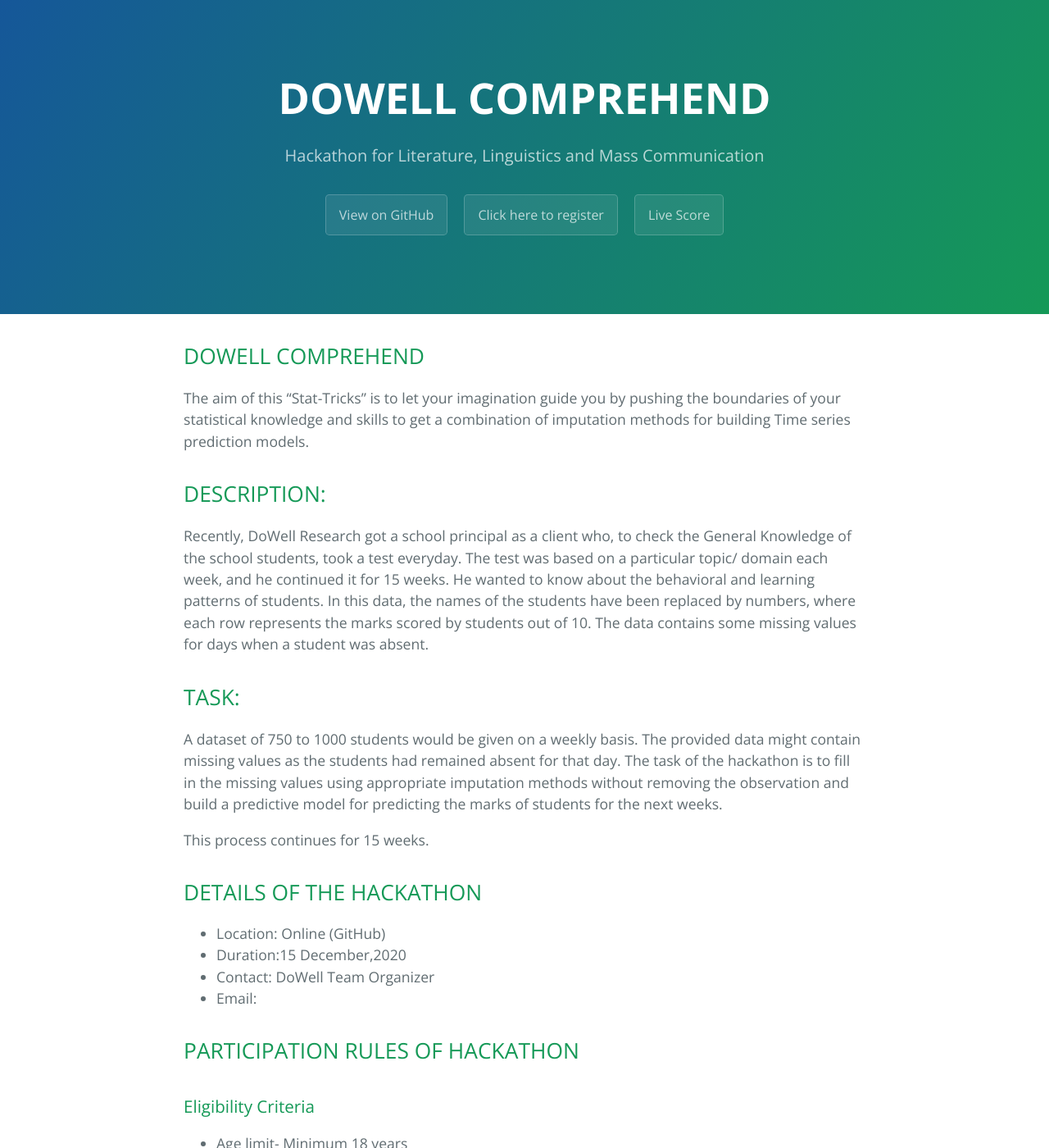
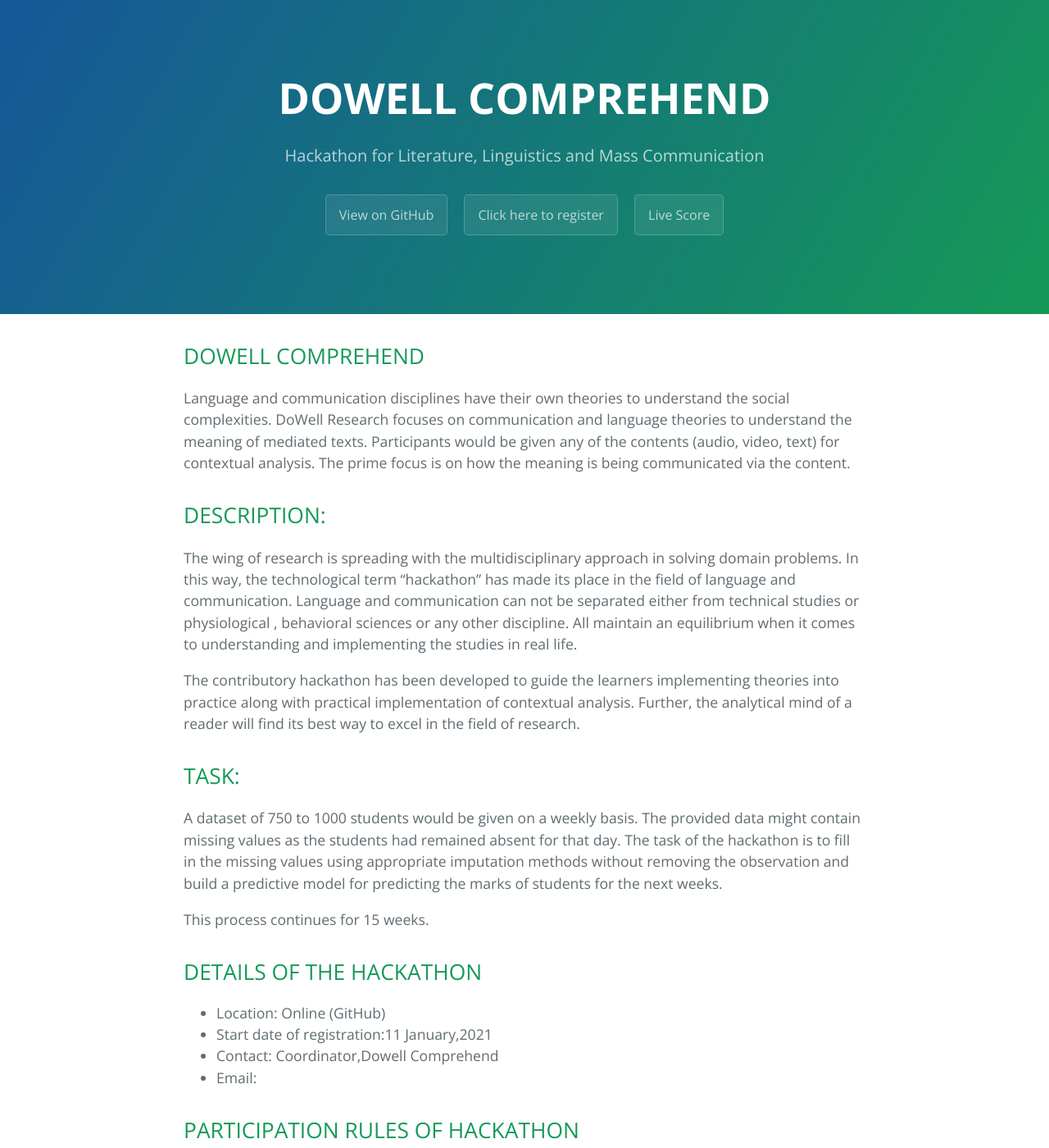
Before and after one commit to DowellLivingLab/Dowell-Comprehend, a Jekyll site: the page built from index.md, in a window 1280 px wide and 1400 px high. Shown: the whole window at 82% size. Built offline with Jekyll 4.4.1, drawn with Linux system fonts in a browser that asks for light colours; our own code applies the rules of GitHub Pages for plain Markdown files.

Commit message:
Update index.md

```diff
--- a/index.md
+++ b/index.md
@@ -1,12 +1,12 @@
 
 ## DOWELL COMPREHEND
 
-The aim of this “Stat-Tricks” is to let your imagination guide you by pushing the boundaries of your statistical knowledge and skills to get a combination of imputation methods for building Time series prediction models.
-
+Language and communication disciplines have their own theories to understand the social complexities. DoWell Research focuses on communication and language theories to understand the meaning of mediated texts. Participants would be given any of the contents (audio, video, text) for contextual analysis. The prime focus is on how the meaning is being communicated via the content.
 
 ## DESCRIPTION:
+The wing of research is spreading with the multidisciplinary approach in solving domain problems. In this way, the technological term “hackathon” has made its place in the field of language and communication. Language and communication can not be separated either from technical studies or physiological , behavioral sciences or any other discipline. All maintain an equilibrium when it comes to understanding and implementing the studies in real life.
 
-Recently, DoWell Research got a school principal as a client who, to check the General Knowledge of the school students, took a test everyday. The test was based on a particular topic/ domain each week, and he continued it for 15 weeks. He wanted to know about the behavioral and learning patterns of students. In this data, the names of the students have been replaced by numbers, where each row represents the marks scored by students out of 10. The data contains some missing values for days when a student was absent.
+The contributory hackathon has been developed to guide the learners implementing theories into practice along with practical implementation of contextual analysis. Further, the analytical mind of a reader will find its best way to excel in the field of research.
 
 
 ## TASK:
@@ -19,8 +19,8 @@ This process continues for 15 weeks.
 ## DETAILS OF THE HACKATHON
 
 *   Location:  Online (GitHub)
-*   Duration:15 December,2020
-*   Contact: DoWell Team Organizer
+*   Start date of registration:11 January,2021
+*   Contact: Coordinator,Dowell Comprehend
 *   Email:
 
 ## PARTICIPATION RULES OF HACKATHON
```
